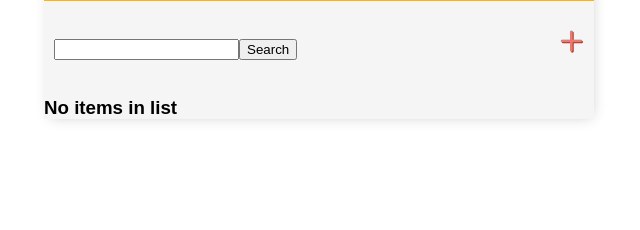
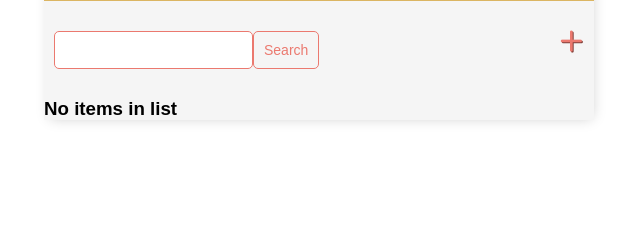
Before and after one commit to Code-Institute-Submissions/Madebybrown-TodoList.com, a Django app: template base/templates/base/task_list.html in a window 1280 px wide. Shown: the part 179-409 px from the top of the page, without its empty margins (321-961 px from the left). Run offline with Django 3.2, Linux system fonts and the light colour scheme; the template is opened without the code that fills it, so the values that code supplies are empty.

Commit message:
Style input fields, textfields, labels and buttons

```diff
--- a/base/templates/base/main.html
+++ b/base/templates/base/main.html
@@ -112,6 +112,31 @@
             font-size: 42px;
             text-shadow: 1px 1px #81413b;
         }
+
+        input[type=text],
+        input[type=password],
+        textarea {
+            border: 1px solid #eb796f;
+            border-radius: 5px;
+            padding: 10px;
+            width: 90%;
+        }
+
+        label {
+            padding-top: 10px;
+            display: block;
+        }
+
+        .button {
+            border: 1px solid #eb796f;
+            background-color: whitesmoke;
+            color: #eb796f;
+            padding: 10px;
+            font-size: 14px;
+            border-radius: 5px;
+            cursor: pointer;
+            text-decoration: none;
+        }
     </style>
 </head>
 
```
Also changed, not shown: db.sqlite3.
